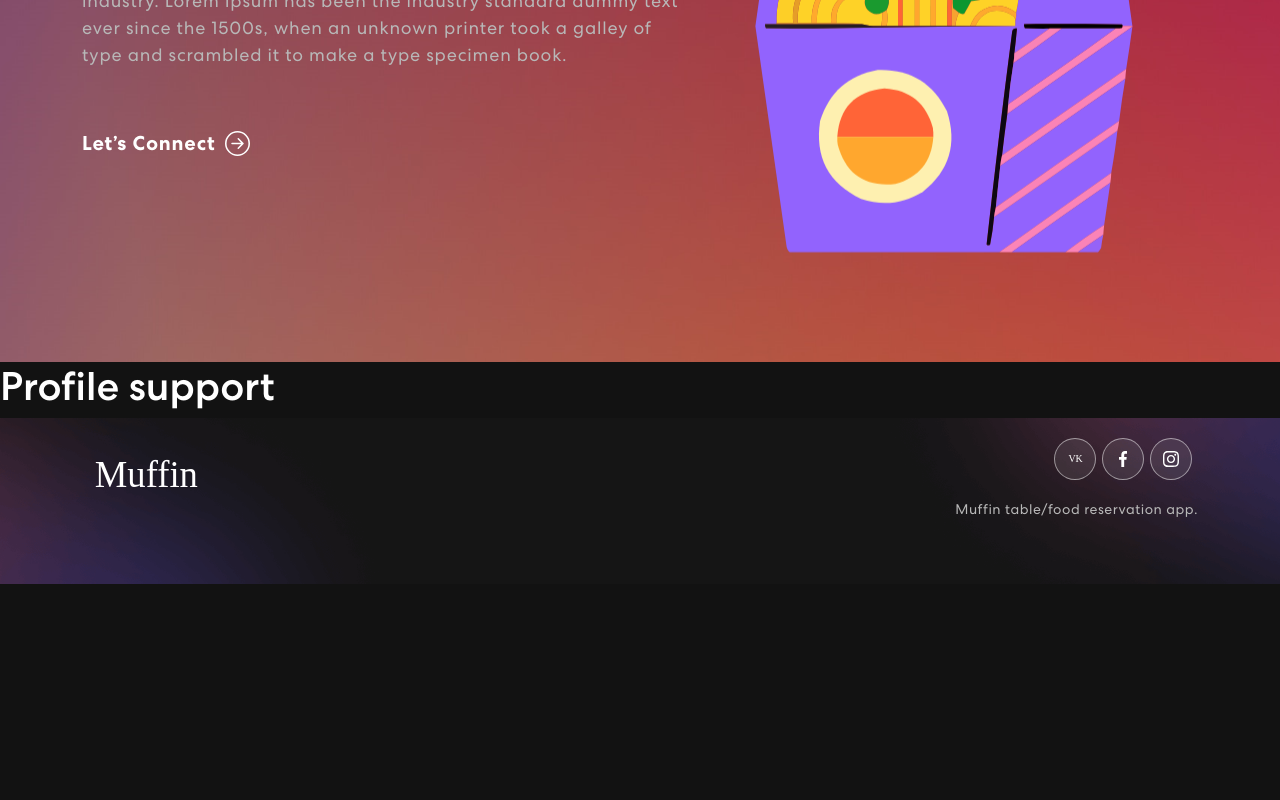
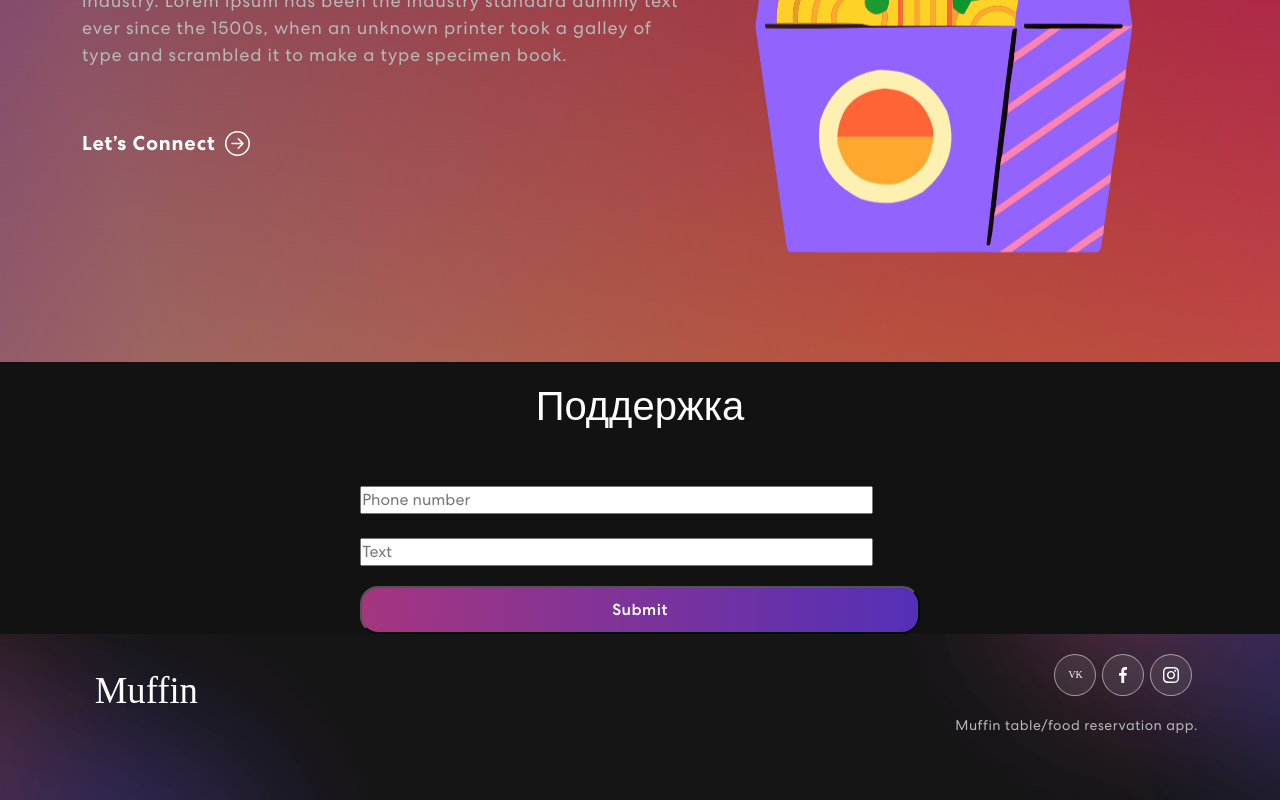
Before and after one commit to timur-code/booking-front, a Next.js app: page /profile/support in a window 1280 px wide. Shown: the part 449-1249 px from the top of the page. Before the commit the page ends 1033 px from the top, so only its background shows below. Built offline with nearby package versions, Linux system fonts and the light colour scheme.

Commit message:
Change Cards

```diff
--- a/src/components/Footer.tsx
+++ b/src/components/Footer.tsx
@@ -1,9 +1,5 @@
 import { Container, Row, Col } from "react-bootstrap";
-/*import { MailchimpForm } from "./MailchimpForm";*/
-import logo from "../../public/assets/img/logo.svg";
-import navIcon1 from "../../public/assets/img/nav-icon1.svg";
-import navIcon2 from "../../public/assets/img/nav-icon2.svg";
-import navIcon3 from "../../public/assets/img/nav-icon3.svg";
+
 
 export const Footer = () => {
     return (
--- a/src/components/NavBar.tsx
+++ b/src/components/NavBar.tsx
@@ -74,6 +74,7 @@ const NavBar = () => {
                                     <Link href={'/profile'}>Профиль</Link>
                                 </NavDropdown.Item>
                                 <NavDropdown.Item href="/profile/cart">Корзина</NavDropdown.Item>
+                                <NavDropdown.Item href="/profile/support">Поддержка</NavDropdown.Item>
                                 <NavDropdown.Item onClick={handleLogout}>Выйти</NavDropdown.Item>
 
                             </NavDropdown>
--- /dev/null
+++ b/src/pages/profile/support.tsx
@@ -0,0 +1,66 @@
+import React from 'react';
+import CartItem from '@component/components/CartItem';
+import cart from "@component/store/cart";
+import mainApi from "@component/mixin/mainApi";
+import IMenuItem from "@component/models/IMenuItem";
+import {GetServerSideProps} from "next";
+import cookie from "cookie";
+import {Form} from "react-bootstrap";
+import TimePicker from "@component/input/timepicker";
+import {Input} from "postcss";
+
+const Support: React.FC<{ initialCartItems: Array<IMenuItem> }> = ({initialCartItems}) => {
+
+    const [cartItems, setCartItems] = React.useState(initialCartItems);
+
+    const handleRemove = (id: number) => {
+        // Handle removal of cart item
+    };
+
+    const handleUpdate = (id: number, restaurantId: number, quantity: number) => {
+        // Handle cart item quantity update
+    };
+
+    return (
+        <div>
+            <div className="cart-name wow zoomIn">
+                <h1>Поддержка</h1>
+
+            </div>
+
+            <div className="d-flex justify-content-center pt-5">
+
+                <div className="restaurant-list d-flex justify-content-around gap-3 flex-wrap">
+                    <form >
+                        <label className="restaurant-list d-flex gap-4 flex-wrap ">
+                            <input type="text" name="name" className="col-11" placeholder="Phone number"/>
+                            <input type="text" name="name"  className="col-11" placeholder="Text"/>
+                        </label>
+                        <input type="submit" value="Submit" className="cafe-button" />
+                    </form>
+
+                </div>
+            </div>
+        </div>
+    );
+};
+
+export const getServerSideProps: GetServerSideProps = async (context) => {
+    let initialCartItems = new Array<IMenuItem>;
+
+    const cookies = cookie.parse(context.req.headers.cookie || '');
+
+    try {
+        initialCartItems = await mainApi.getCartItems(JSON.parse(cookies.cart).items, cookies.access_token);
+    } catch (error) {
+        console.error('Failed to fetch cart items:', error);
+    }
+
+    return {
+        props: {
+            initialCartItems,
+        }
+    }
+}
+
+export default Support;
```
